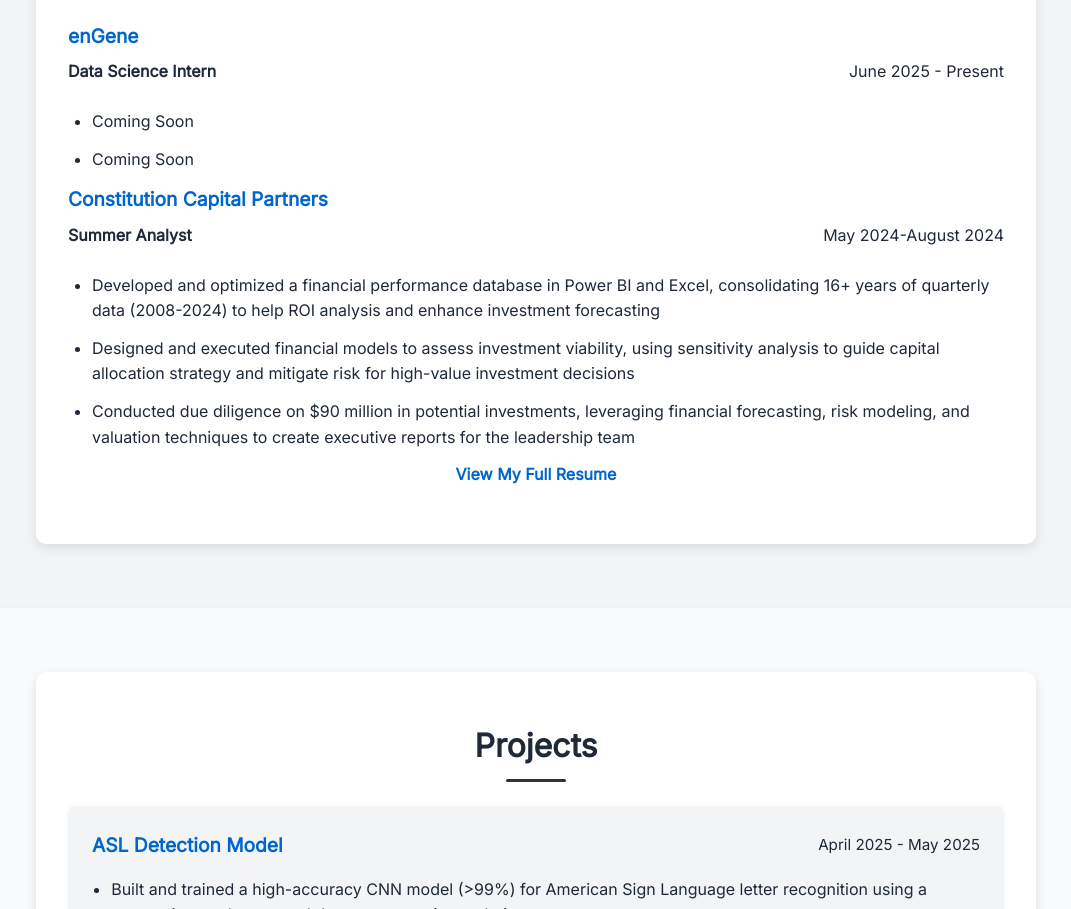
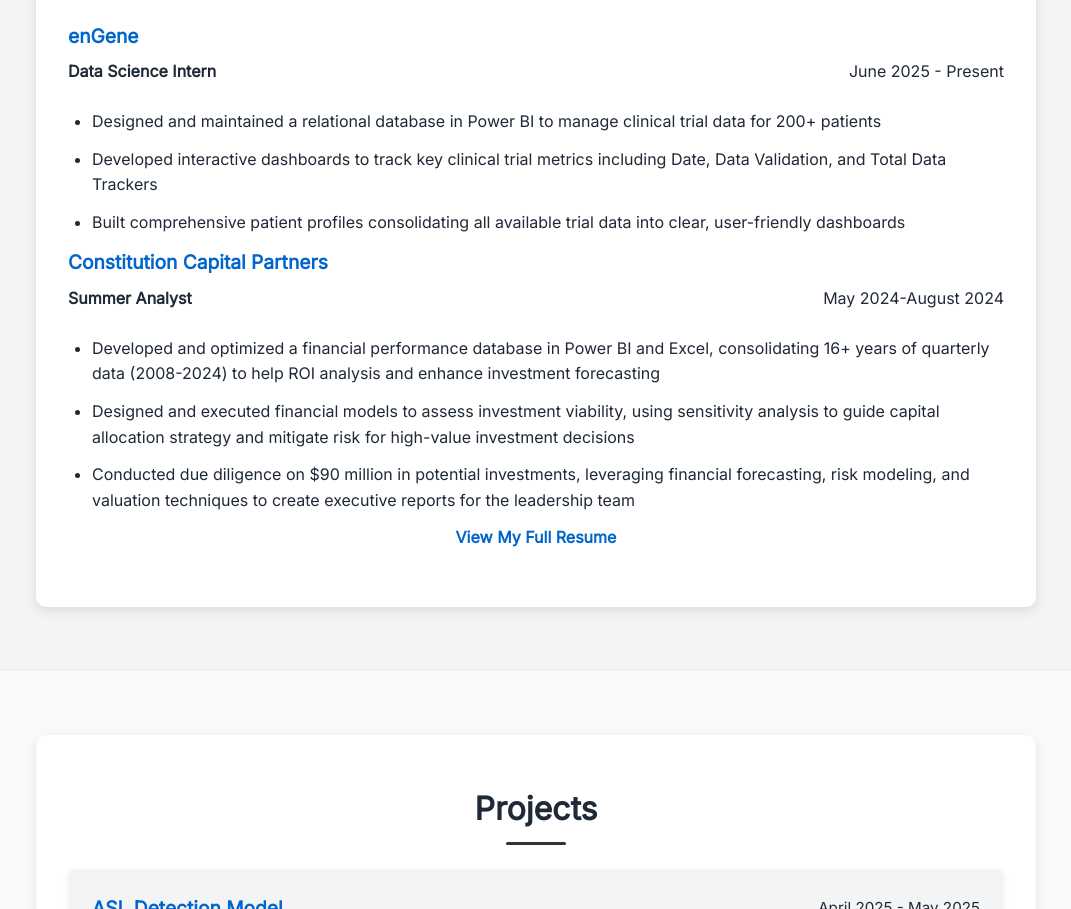
Before and after one commit to Mark-Stephen-Rose/Mark-Stephen-Rose.github.io, a plain HTML site: page index.html in a window 1280 px wide. Shown: the part 1313-2222 px from the top of the page, without its empty margins (104-1175 px from the left). Drawn offline with Linux system fonts and the light colour scheme.

Commit message:
Update index.html

```diff
--- a/index.html
+++ b/index.html
@@ -61,8 +61,12 @@
             <p class="job-date">June 2025 - Present</p>
           </div>
           <ul>
-            <li>Coming Soon</li>
-            <li>Coming Soon</li>
+            <li>Designed and maintained a relational database in Power BI to manage clinical trial data for 200+ patients
+            </li>
+            <li>Developed interactive dashboards to track key clinical trial metrics including Date, Data Validation, and Total Data Trackers
+            </li>
+            <li>Built comprehensive patient profiles consolidating all available trial data into clear, user-friendly dashboards
+            </li>
           </ul>
           <strong><a href ="https://concp.com">Constitution Capital Partners</a></strong>
           <div class="job-header">
```
